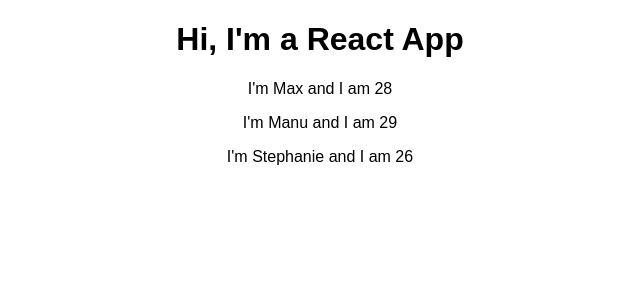
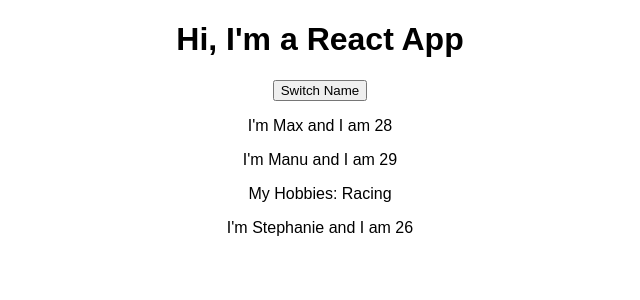
Before and after one commit to JefffffC/react-practice, a React (Create React App) app: page / in a window 1280 px wide. Shown: the top 300 px of the page, without its empty margins (320-960 px from the left). Built offline with nearby package versions, Linux system fonts and the light colour scheme.

Commit message:
working on 46

```diff
--- a/src/App.js
+++ b/src/App.js
@@ -3,14 +3,39 @@
 import Person from './Person/Person';
 
 class App extends Component {
+  state = {
+    persons: [
+      { name: 'Max', age: 28 },
+      { name: 'Manu', age: 29 },
+      { name: 'Stephanie', age: 26 },
+    ]
+  }
+
+  switchNameHandler = () => {
+    // console.log('was clicked!');
+    this.setState({
+      persons: [
+        { name: 'Maximilian', age: 28 },
+        { name: 'Manu', age: 29 },
+        { name: 'Stephanie', age: 27 },
+      ]
+    })
+  }
+
   render() {
     return (
       <div className="App">
         <h1>Hi, I'm a React App</h1>
-        <Person name="Max" age="28"/>
-        <Person name="Manu" age="29">My Hobbies: Racing</Person>
-        <Person name="Stephanie" age="26"/>
-
+        <button onClick={this.switchNameHandler}>Switch Name</button>
+        <Person
+          name={this.state.persons[0].name}
+          age={this.state.persons[0].age}/>
+        <Person
+          name={this.state.persons[1].name}
+          age={this.state.persons[1].age}>My Hobbies: Racing</Person>
+        <Person
+          name={this.state.persons[2].name}
+          age={this.state.persons[2].age}/>
       </div>
     );
   }
--- a/src/Person/Person.js
+++ b/src/Person/Person.js
@@ -2,7 +2,12 @@
 
 
 const person = (props) => {
-return <p>I'm {props.name} and I am {props.age}</p>
+return (
+<div>
+  <p>I'm {props.name} and I am {props.age}</p>
+  <p>{props.children}</p>
+</div>
+)
 };
 
 export default person;
```
